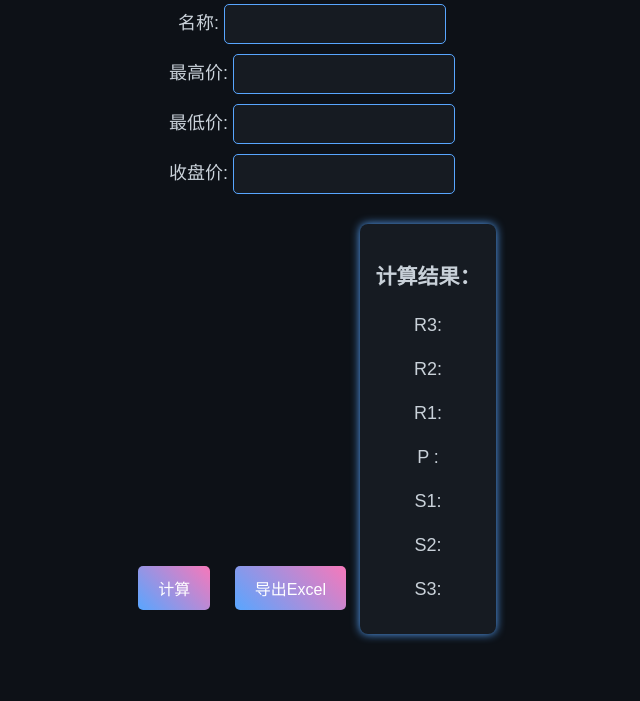
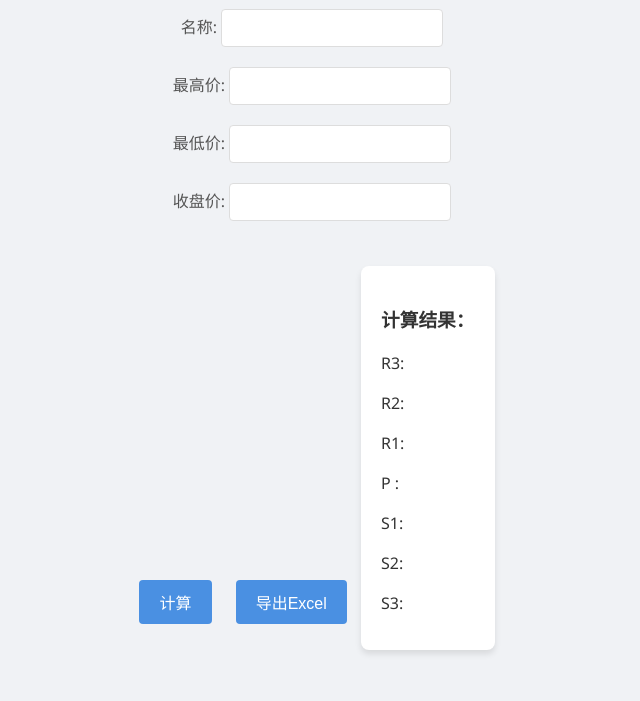
Before and after one commit to Lucky8991/lucky.com, a plain HTML site: page index.html in a window 1280 px wide. Shown: the part 99-800 px from the top of the page, without its empty margins (328-968 px from the left). Drawn offline with Linux system fonts and the light colour scheme.

Commit message:
css 优化

```diff
--- a/index.html
+++ b/index.html
@@ -4,7 +4,6 @@
     <meta charset="UTF-8">
     <meta name="viewport" content="width=device-width, initial-scale=1.0">
     <title>支撑阻力位计算器</title>
-    <script src="https://cdnjs.cloudflare.com/ajax/libs/xlsx/0.18.5/xlsx.full.min.js"></script>
     <script>
         function calculate() {
             let name = document.getElementById("name").value;
@@ -56,63 +55,68 @@
             XLSX.writeFile(wb, "pivot_points.xlsx");
         }
     </script>
+    <script src="https://cdnjs.cloudflare.com/ajax/libs/xlsx/0.18.5/xlsx.full.min.js"></script>
     <style>
         body {
-            background-color: #0d1117;
-            color: #c9d1d9;
-            font-family: Arial, sans-serif;
+            background-color: #f0f2f5;
+            color: #333;
+            font-family: 'Segoe UI', Tahoma, Geneva, Verdana, sans-serif;
             text-align: center;
             padding: 20px;
         }
         h2 {
-            color: #58a6ff;
+            color: #4a90e2;
+            margin-bottom: 20px;
         }
         label {
             display: block;
-            margin: 10px 0;
-            font-size: 18px;
+            margin: 15px 0;
+            font-size: 16px;
+            color: #555;
         }
         input {
-            background: #161b22;
-            border: 1px solid #58a6ff;
+            background: #fff;
+            border: 1px solid #ddd;
             padding: 10px;
-            color: #c9d1d9;
-            border-radius: 5px;
-            font-size: 16px;
+            color: #333;
+            border-radius: 4px;
+            font-size: 14px;
             width: 200px;
+            margin-top: 5px;
         }
         input:focus {
-            border-color: #f778ba;
+            border-color: #4a90e2;
             outline: none;
-            box-shadow: 0 0 10px #f778ba;
+            box-shadow: 0 0 5px rgba(74, 144, 226, 0.5);
         }
         button {
-            background: linear-gradient(45deg, #58a6ff, #f778ba);
+            background-color: #4a90e2;
             border: none;
             padding: 10px 20px;
             color: white;
             font-size: 16px;
             cursor: pointer;
-            border-radius: 5px;
+            border-radius: 4px;
             margin: 10px;
-            transition: 0.3s;
+            transition: background-color 0.3s;
         }
         button:hover {
-            box-shadow: 0 0 15px #58a6ff;
+            background-color: #357abd;
         }
         .results {
-            margin-top: 20px;
-            font-size: 18px;
-            background: #161b22;
-            padding: 15px;
+            margin-top: 30px;
+            font-size: 16px;
+            background: #fff;
+            padding: 20px;
             border-radius: 8px;
-            box-shadow: 0 0 10px #58a6ff;
+            box-shadow: 0 4px 6px rgba(0, 0, 0, 0.1);
             display: inline-block;
+            text-align: left;
         }
         .result-value {
-            font-size: 22px;
+            font-size: 18px;
             font-weight: bold;
-            color: #f778ba;
+            color: #4a90e2;
         }
     </style>
 </head>
```
